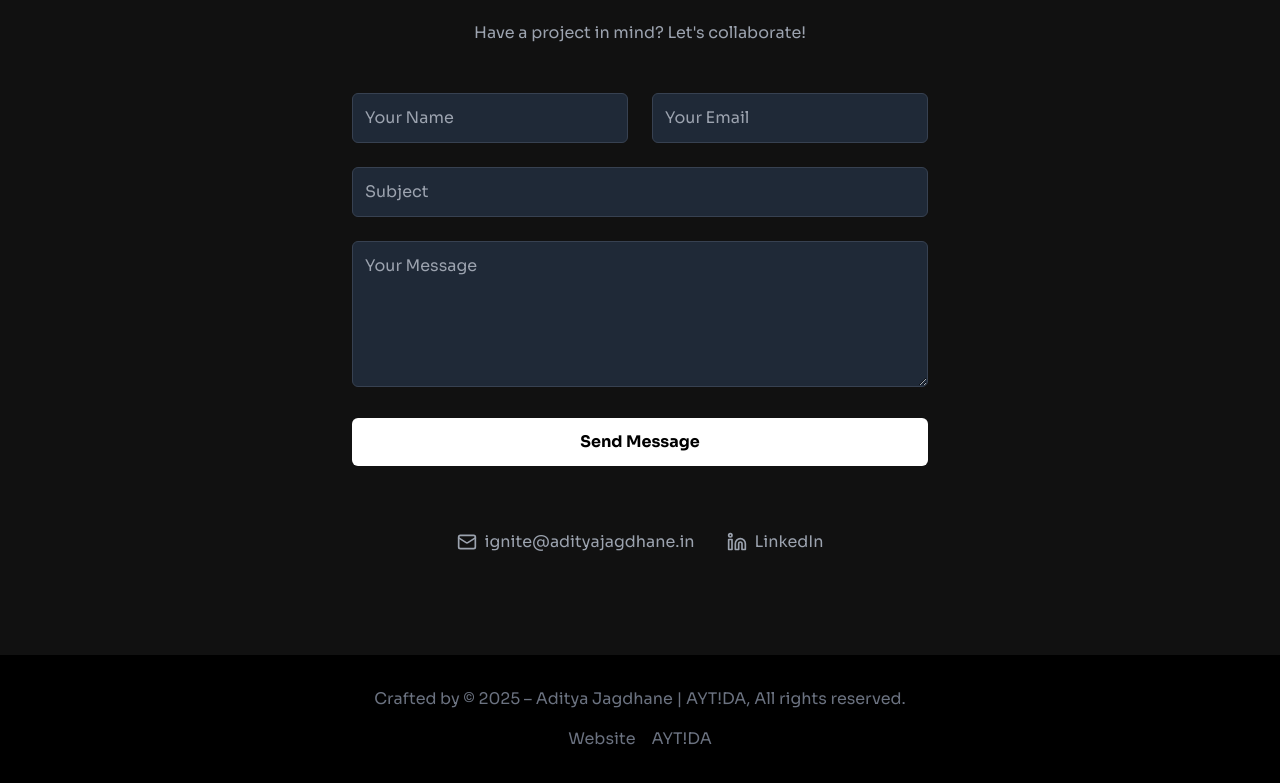
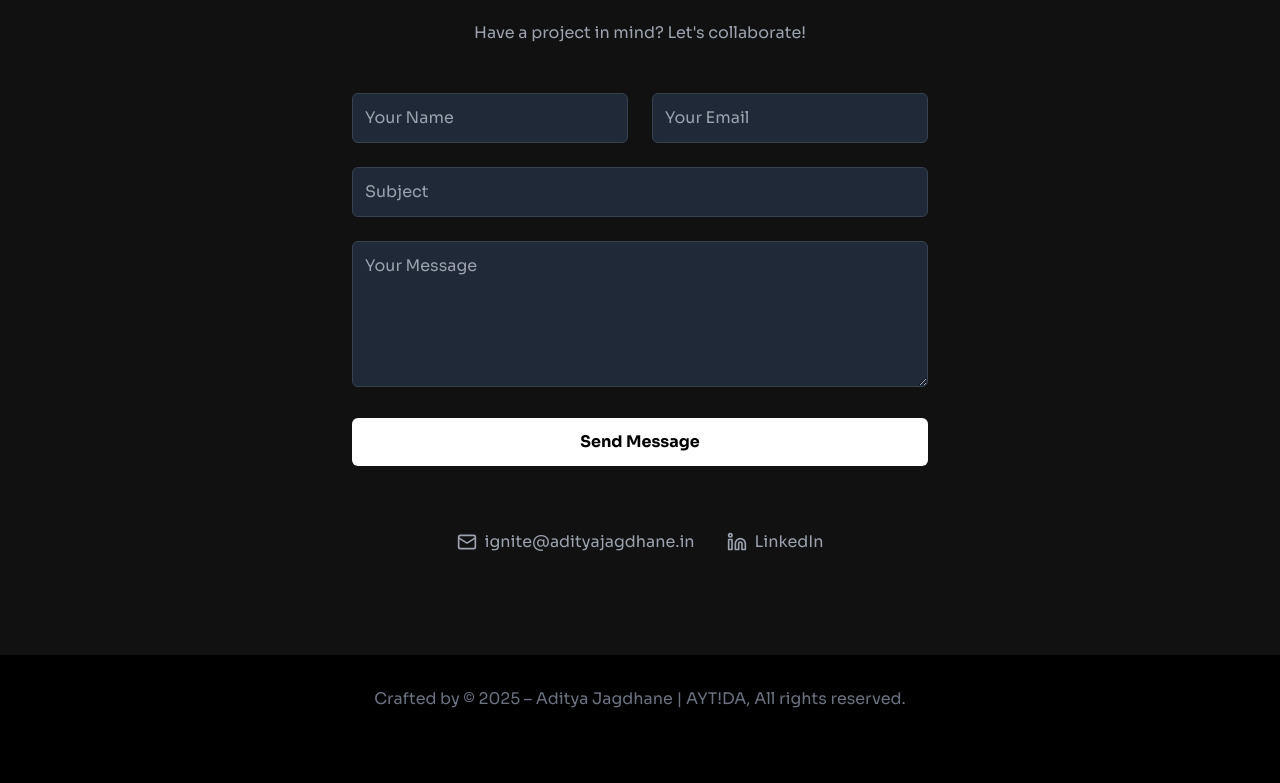
Before and after one commit to thecreativeghost/adityajagdhane-official-website, a React (Vite) app: page / in a window 1280 px wide. Shown: the part 2667-3450 px from the top of the page. After the commit the page ends 3410 px from the top, so only its background shows below. Built offline with nearby package versions, Linux system fonts and the light colour scheme.

Commit message:
Update Footer.tsx

```diff
--- a/src/components/Footer.tsx
+++ b/src/components/Footer.tsx
@@ -14,12 +14,11 @@ const Footer: React.FC = () => {
   return (
     <footer className="bg-black py-8 text-center text-gray-500 relative">
       <div className="container mx-auto px-6">
-        <p>Crafted by © {year} – Aditya Jagdhane | AYT!DA, All rights reserved.</p>
-        <div className="flex justify-center space-x-4 mt-4">
-            <a href="https://www.adityajagdhane.in" className="hover:text-white transition-colors">Website</a>
-            <a href="https://www.aytida.co.in" target="_blank" rel="noopener noreferrer" className="hover:text-white transition-colors">AYT!DA</a>
-        </div>
+        <p>
+          Crafted by © {year} – Aditya Jagdhane | AYT!DA, All rights reserved.
+        </p>
       </div>
+
       {scrolled && (
         <button
           onClick={scrollToTop}
```
